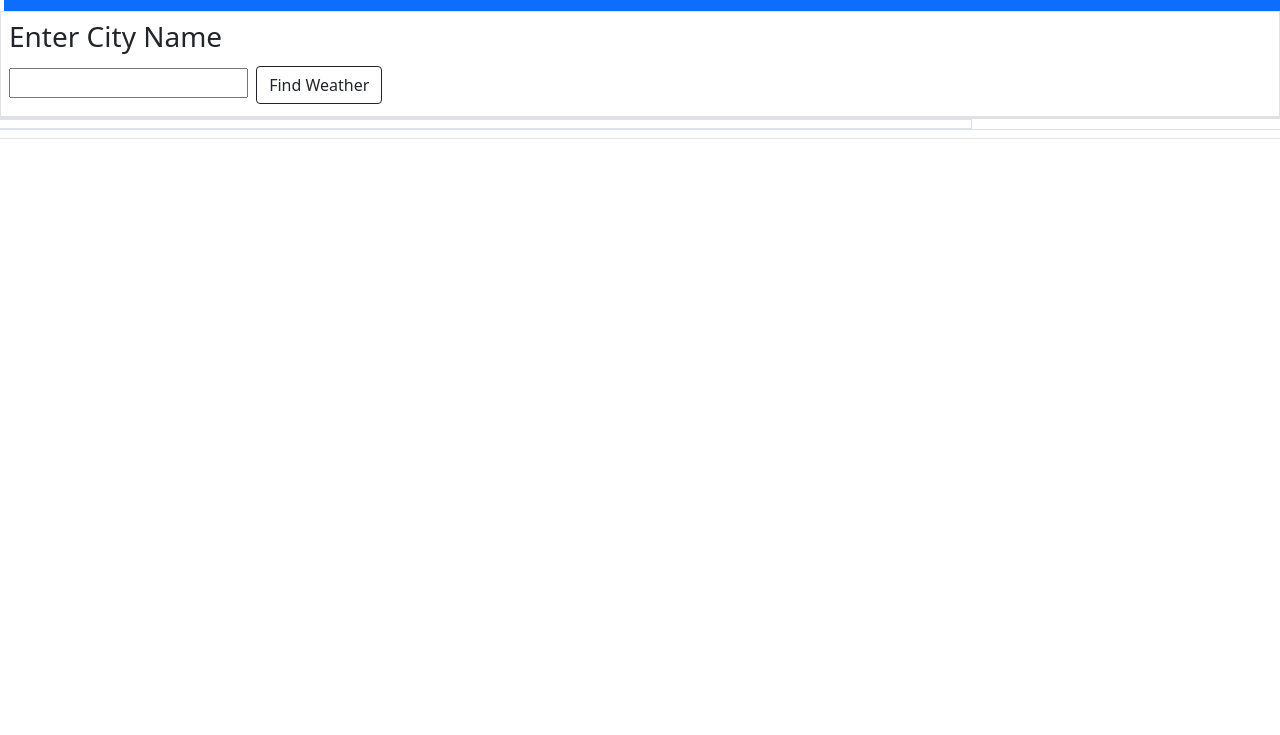
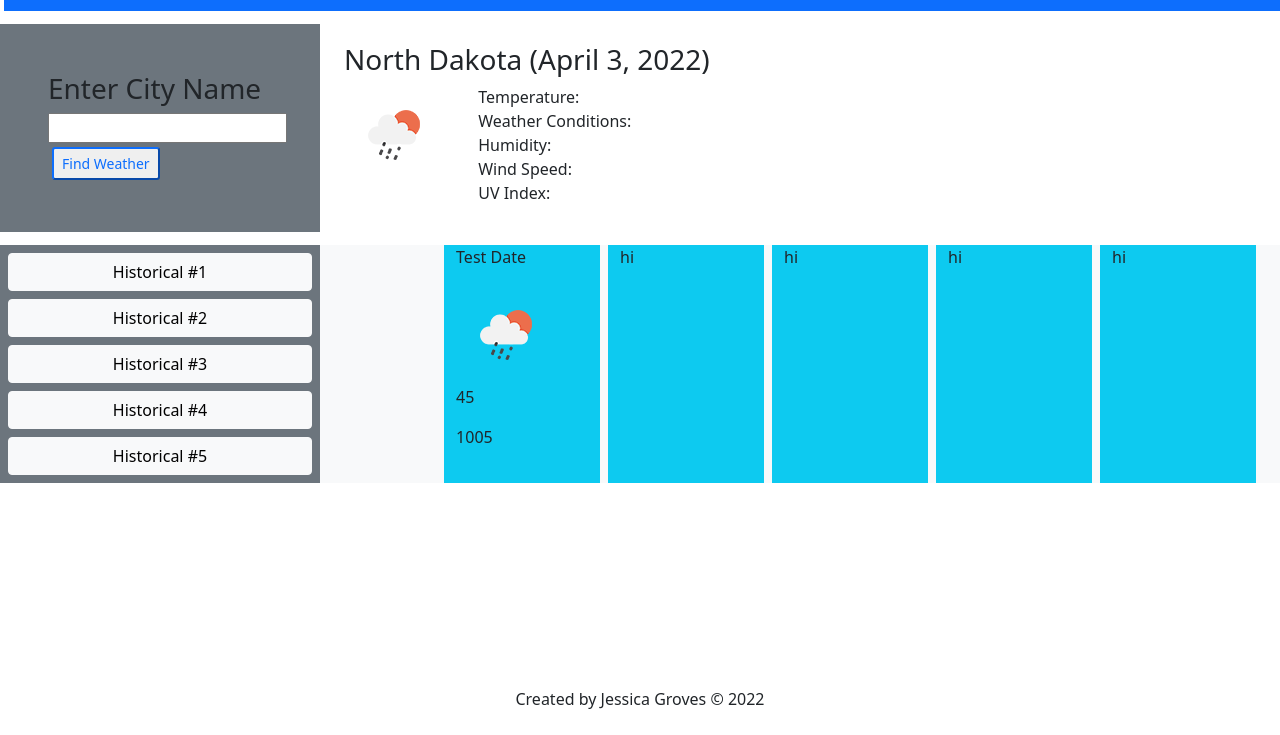
Before and after one commit to jecoc0/weater-dashboard, a plain HTML site: page index.html in a window 1280 px wide. Shown: the part 65-800 px from the top of the page. Drawn offline with nearby package versions, Linux system fonts and the light colour scheme; no server answers.

Commit message:
finish HTML formatting

```diff
--- a/assets/javascript/index.js
+++ b/assets/javascript/index.js
@@ -1,8 +1,3 @@
-
-function k2f(K) {
-  return Math.floor((K - 273.15) * 1.8 + 32);
-};
-
 function loadPage() {
   // take the value entered from the City Name box to use later on to fetch Lat/Long api weather data
   const inputEl = document.getElementById("city-input");
@@ -17,12 +12,12 @@ function loadPage() {
   const historyEl = document.getElementById("history");
   let searchHistory = JSON.parse(localStorage.getItem("search")) || [];
   console.log(searchHistory);
+};
 
 const apiKey = 'cb71c23a4cd068740952beb37aae8e8f'
 
-  const cityName = 'North Salt Lake'
+const cityName = 'Cody'
 const urlReadyCity = encodeURIComponent(cityName)
-
 
 
 
@@ -44,18 +39,10 @@ function loadPage() {
         console.log("lat:", lat, "lon:", lon)
         getWeather(lat, lon);
       })
-
-
   }
-
-
-
-
-
   // use the lat long variables as part of api call to fetch weather data
 
   // console log data response
-
   getLatLong()
 }
 
@@ -65,23 +52,20 @@ function loadPage() {
   let humidity
   let windSpeed
   let uvIndex
-    let weather
   let icon
+  let iconUrl
 
-
-
-    fetch(`https://api.openweathermap.org/data/2.5/onecall?lat=${lat}&lon=${lon}&appid=${apiKey}`)
+  // fetch weather information from latitude/longitude
+  fetch(`https://api.openweathermap.org/data/2.5/onecall?lat=${lat}&lon=${lon}&appid=${apiKey}&units=imperial`)
     .then(response => response.json())
     .then(data => {
-
-
-
-        temperature = k2f(data.current.temp)
+      temperature = data.current.temp
       weatherConditions = data.current.weather[0].description
       humidity = data.current.humidity
       windSpeed = data.current.wind_speed
       uvIndex = data.current.uvi
       icon = data.current.weather[0].icon
+      iconUrl = `http://openweathermap.org/img/wn/${icon}@2x.png`
 
       console.log("temperature:", temperature)
       console.log("weatherConditions:", weatherConditions)
@@ -91,7 +75,30 @@ function loadPage() {
       console.log("icon", icon)
       // console.log("temperature imperial:", data.main.temp.Imperial)
       console.log("weather data:", data)
+      assignUVColor(uvIndex)
     })
 }
 
+var assignUVColor = function (uvi) {
+  let uviColor
+  // UV Index favorability, coded to color
+  // 0-2: Low, Green
+  if (uvi <= 2) {
+    uviColor = "low" // #299500
+    // 3-5: Moderate, Yellow
+  } else if (uvi >= 3 && uvi < 6) {
+    uviColor = "moderate" // #F7E400
+    // 6-7: High, Orange
+  } else if (uvi >= 6 && uvi < 8) {
+    uviColor = "high" // #F85901
+    // 8-10: Very High, Red
+  } else if (uvi >= 8 && uvi < 11) {
+    uviColor = "veryHigh" //#D80010
+    // 11+: Extreme, Purple
+  } else if (uvi >= 11) {
+    uviColor = "extreme" // #6B49C8
+  }
+  console.log(uvi, uviColor)
+}
+
 getCityWeather();
--- a/index.html
+++ b/index.html
@@ -16,15 +16,80 @@
     <h1>Weather Dashboard</h1>
   </header>
   <main>
-    <div>
-      <div>
-        <form action="search" class="border p-2" id="city-search">
+    <div class="d-flex flex-row align-items-center">
+      <div class="bg-secondary col-3">
+        <div class="">
+          <form action="search" class="flex p-5" id="city-search">
             <h3>Enter City Name</h3>
             <input id="city" type="text" />
-          <button class="btn btn-outline-dark m-1 search-cities" type="submit" id="search-cities">Find Weather</button>
+            <button class="btn-sm btn-outline-primary m-1 search-cities" type="submit" id="search-cities">Find
+              Weather</button>
           </form>
-        <div class="border" id="search-bottom-border"></div>
         </div>
+      </div>
+
+      <div class="mt-2 col-8">
+        <div class="p-4 flex" id="city-results">
+          <h3>North Dakota (April 3, 2022)</h3>
+          <div class="d-flex flex-row">
+            <div class="col-2">
+              <img src="./assets/images/testicon.png" />
+            </div>
+            <div class="col-8">
+              <p>
+                Temperature: <span id="temp"></span>
+                <br />
+                Weather Conditions:
+                <br />
+                Humidity:
+                <br />
+                Wind Speed:
+                <br />
+                UV Index:
+              </p>
+            </div>
+          </div>
+        </div>
+      </div>
+    </div>
+    <!-- <div class="bg-secondary border border-2 border-secondary"></div> -->
+    <div class="d-flex flex-row bg-secondary">
+      <div class="col-3 bg-secondary d-grid gap-2 p-2 container">
+        <Button class="btn-light btn">Historical #1</Button>
+        <Button class="btn-light btn">Historical #2</Button>
+        <Button class="btn-light btn">Historical #3</Button>
+        <Button class="btn-light btn">Historical #4</Button>
+        <Button class="btn-light btn">Historical #5</Button>
+      </div>
+      <div class="d-flex col-9 container bg-light">
+        <div class="row col-12 row-cols-6 gap-2 justify-content-end bg-light">
+          <div class="bg-info">
+            <p>Test Date</p>
+            <img src="./assets/images/testicon.png" />
+            <p>45</p>
+            <p>1005</p>
+          </div>
+          <div class="bg-info">
+            <p>hi</p>
+          </div>
+          <div class="bg-info">
+            <p>hi</p>
+          </div>
+          <div class="bg-info">
+            <p>hi</p>
+          </div>
+          <div class="bg-info">
+            <p>hi</p>
+          </div>
+
+        </div>
+      </div>
+    </div>
+
+
+    <!-- <div class="border" id="search-bottom-border">
+    </div>
+
     <div class="col-12 col-md-9">
       <div class="row border selected-city" id="forecast-now">
         <h2 id="searched-city"></h2>
@@ -34,8 +99,12 @@
     <div class="row border" id="fiveday-forecast">
       <h2 class="col-12" id="forecast"></h2>
       <div class="d-flex" id="fiveday-container"></div>
-      </div>
-    </div>
+    </div> -->
+    <footer class="navbar fixed-bottom justify-content-center">
+      <p>
+        Created by Jessica Groves &copy; 2022
+      </p>
+    </footer>
   </main>
   <script src="./assets/javascript/index.js"></script>
 </body>
```
Also changed, not shown: assets/images/testicon.png (added). Lines whose indentation alone changed are shown as unchanged.
